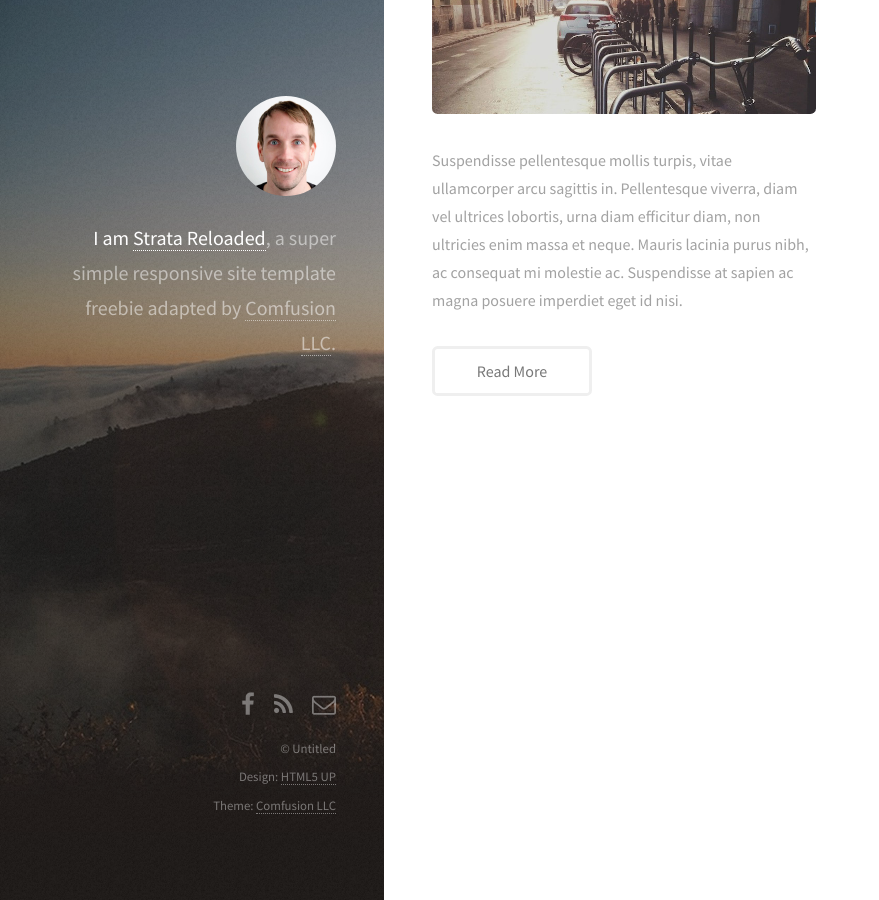
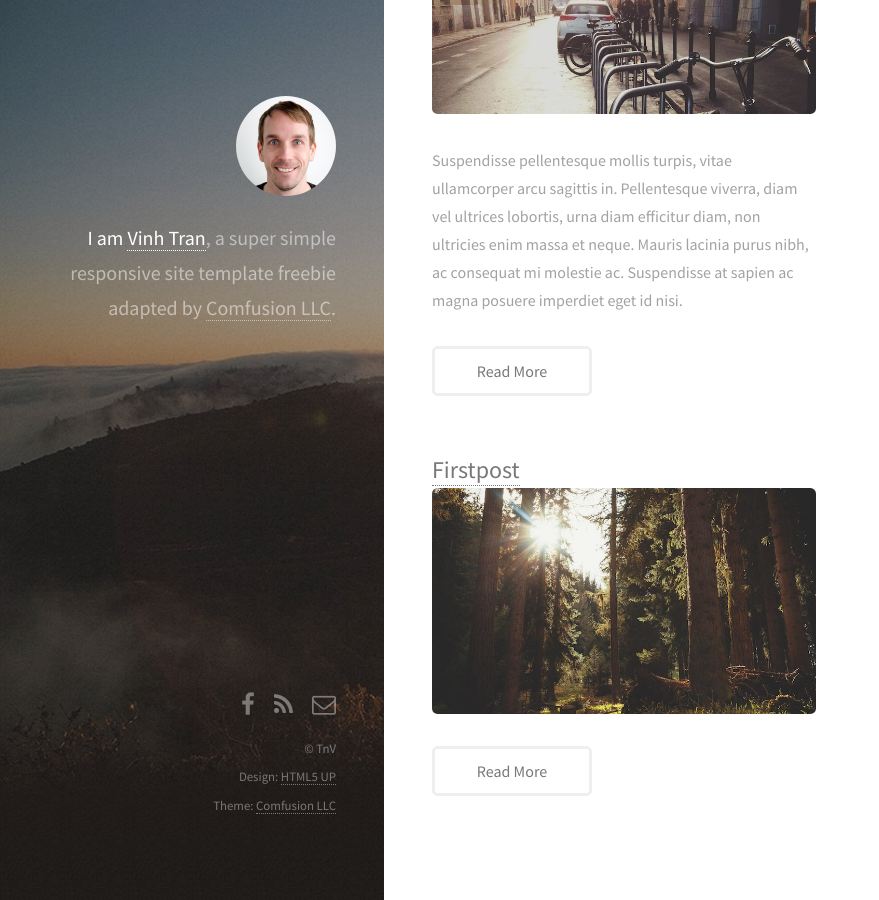
Before and after one commit to trvinh/trvinh.github.io, a Jekyll site: the page built from _posts/2015-02-17-curabitur.markdown, in a window 1280 px wide and 900 px high, scrolled down 1364 px. Shown: the whole window, without its empty margins (0-879 px from the left). Built offline with Jekyll 4.4.1, drawn with Linux system fonts in a browser that asks for light colours; nearby versions of some CDN libraries.

Commit message:
add posts

```diff
--- a/_config.yml
+++ b/_config.yml
@@ -18,9 +18,9 @@ author:
 
 # Social details for the jekyll-seo-tag gem
 social:
-  name: Strata Reloaded Template
+  name: TnV Blog
   links:
-    - https://github.com/comfusion/strata-reloaded-jekyll-template
+    - https://github.com/trvinh
 
 permalink: pretty
 
--- a/_data/social.yml
+++ b/_data/social.yml
@@ -1,5 +1,5 @@
 - name: Facebook
-  link: 'https://www.facebook.com/comfusionllc'
+  link: 'https://www.facebook.com/tnvphotography'
   social_icon: Facebook
   new_window: true
 - name: RSS
--- a/_layouts/default.html
+++ b/_layouts/default.html
@@ -26,7 +26,7 @@
 	<body id="top">
     <header id="header">
       <a href="{{ site.url }}" class="image avatar"><img class="editable" src="/images/avatar.jpg" alt="{{ site.author.name }}"></a>
-      <h1 class="editable"><strong>I am <a href="/">Strata Reloaded</a></strong>, a super simple<br>
+      <h1 class="editable"><strong>I am <a href="/">Vinh Tran</a></strong>, a super simple<br>
       responsive site template freebie<br>
       adapted by <a href="http://comfusionllc.com">Comfusion LLC</a>.</h1>
     </header>
@@ -45,14 +45,14 @@
 				{% endfor %}
         {% if site.author.email %}
         <li>
-          <a href="mailto:{{ site.author.email }}" class="icon fa-envelope-o">
+          <a href="mailto:trvinh@gmail.com" class="icon fa-envelope-o">
             <span class="label">Email</span>
           </a>
         </li>
         {% endif %}
       </ul>
       <ul class="copyright">
-          <li>&copy; Untitled</li>
+          <li>&copy; TnV</li>
           <li>Design: <a href="http://html5up.net">HTML5 UP</a></li>
           <li>Theme: <a href="http://comfusionllc.com">Comfusion LLC</a></li>
       </ul>
--- /dev/null
+++ b/_posts/2017-04-20-firstpost.markdown
@@ -0,0 +1,6 @@
+---
+layout: post
+---
+<img src="/images/fulls/02.jpg" class="fit image">
+
+hahaha, this is my first post
--- /dev/null
+++ b/_posts/2017-04-20-second-post.markdown
@@ -0,0 +1,6 @@
+---
+layout: post
+---
+<img src="/images/fulls/03.jpg" class="fit image">
+
+blebleble
```
Also changed, not shown: _drafts/testing.md (line endings or trailing spaces), _posts/2015-02-17-curabitur.markdown (line endings or trailing spaces).
